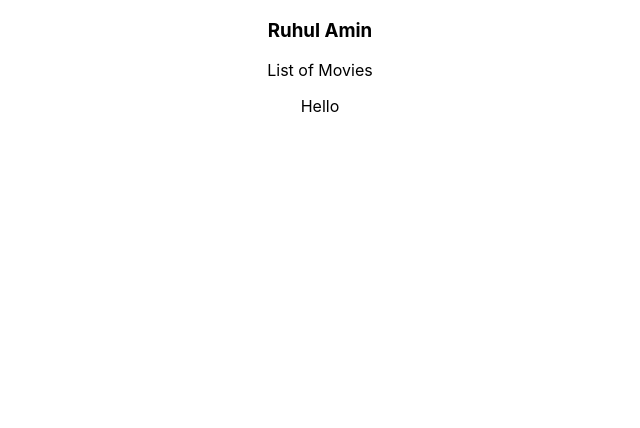
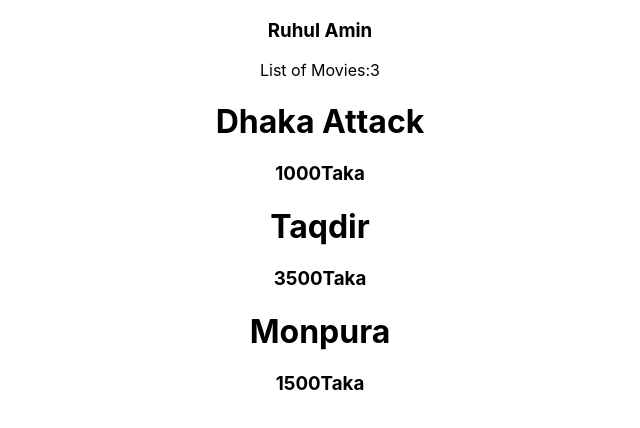
Before and after one commit to Ruhulcse/state-management, a React (Create React App) app: page / in a window 1280 px wide. Shown: the top 428 px of the page, without its empty margins (320-960 px from the left). Built offline with nearby package versions, Linux system fonts and the light colour scheme.

Commit message:
Movie list by context api

```diff
--- a/src/MovieContext.js
+++ b/src/MovieContext.js
@@ -20,7 +20,7 @@
         }
     ]);
     return (
-        <MovieContext.Provider value ={'Hello'}>
+        <MovieContext.Provider value ={[movies,setMovies]}>
             {props.children}
         </MovieContext.Provider>
     );
--- a/src/components/MovieList.js
+++ b/src/components/MovieList.js
@@ -3,13 +3,12 @@
 import {MovieContext} from '../MovieContext';
 
 function MovieList() {
-    const value = useContext(MovieContext);
+    const [movies, setMovies] = useContext(MovieContext);
     return (
         <div>
-            <h>{value}</h>
-            {/* {movies.map(movie => (
+            {movies.map(movie => (
                 <Movie name={movie.name} price={movie.price} key={movie.id}/>
-            ))} */}
+            ))}
         </div>
     )
 }
--- a/src/components/Nav.js
+++ b/src/components/Nav.js
@@ -1,10 +1,12 @@
-import React from 'react'
+import React,{useState,useContext} from 'react'
+import {MovieContext} from '../MovieContext';
 
 function Nav() {
+    const [movies,setMovies] = useContext(MovieContext);
     return (
         <div>
             <h3>Ruhul Amin</h3>
-            <p>List of Movies</p>
+    <p>List of Movies:{movies.length}</p>
         </div>
     )
 }
```
